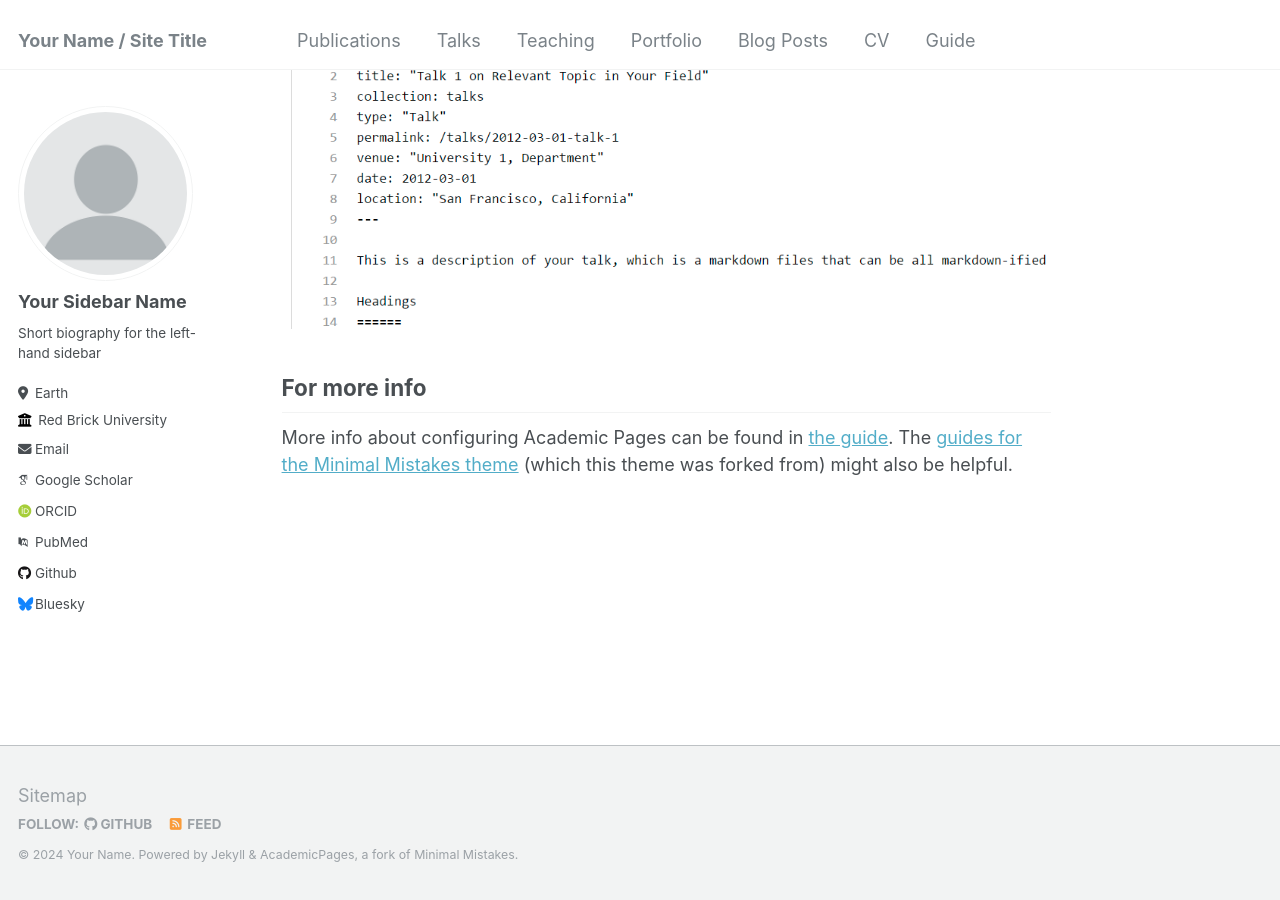
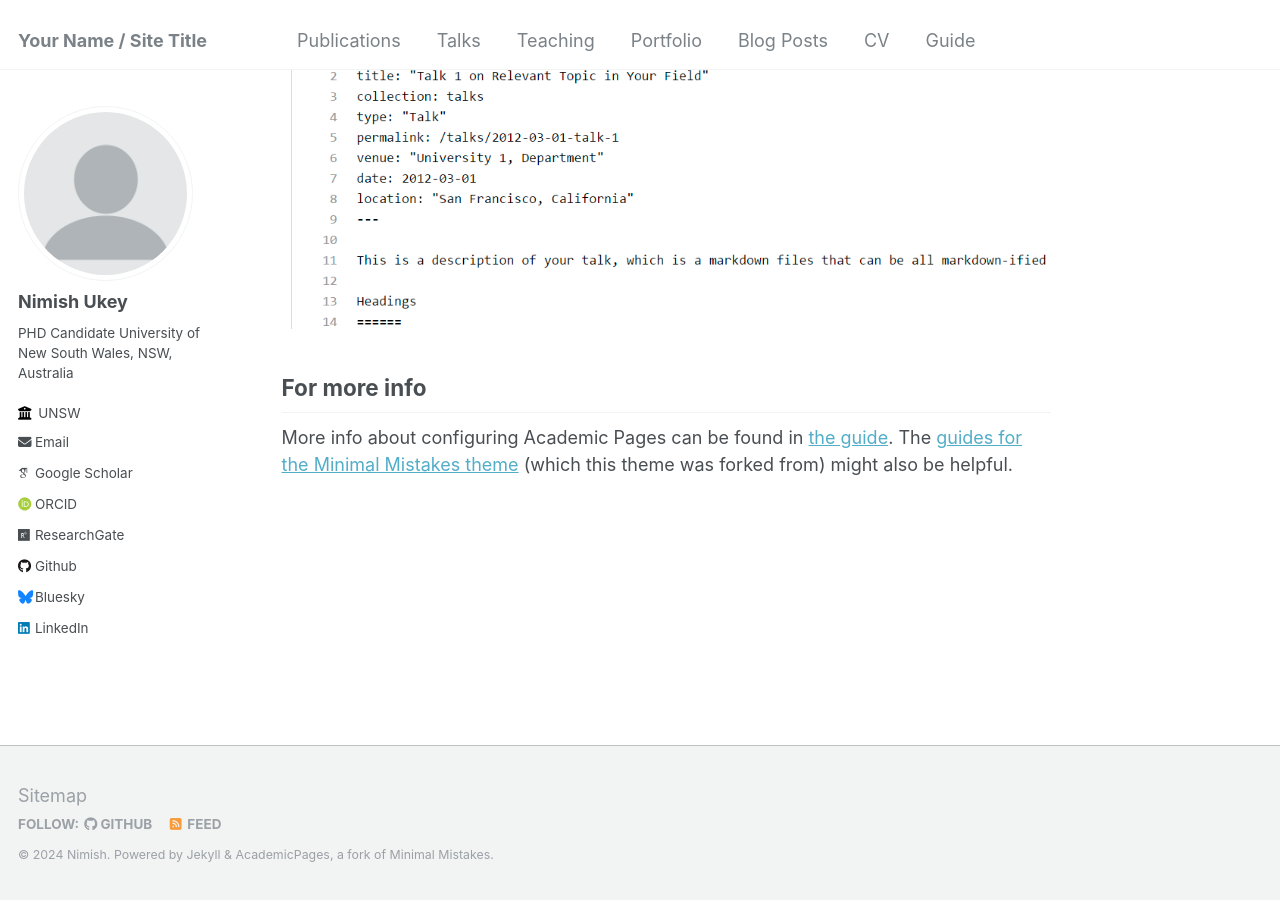
Before and after one commit to nimishukey/nimishukey.github.io, a Jekyll site: the page built from _pages/about.md, in a window 1280 px wide and 900 px high, scrolled down 2660 px. Built offline with Jekyll 4.4.1, drawn with Linux system fonts in a browser that asks for light colours; some web fonts are replaced.

Commit message:
Update _config.yml

```diff
--- a/_config.yml
+++ b/_config.yml
@@ -10,9 +10,9 @@
 locale                   : "en-US"
 title                    : "Your Name / Site Title"
 title_separator          : "-"
-name                     : &name "Your Name"
+name                     : &name "Nimish"
 description              : &description "personal description"
-url                      : https://academicpages.github.io # the base hostname & protocol for your site e.g. "https://mmistakes.github.io"
+url                      : https://nimishukey.github.io # the base hostname & protocol for your site e.g. "https://mmistakes.github.io"
 baseurl                  : "" # the subpath of your site, e.g. "/blog"
 repository               : "academicpages/academicpages.github.io"
 
@@ -22,22 +22,22 @@ repository               : "academicpages/academicpages.github.io"
 author:
   # Biographic information
   avatar           : "profile.png"
-  name             : "Your Sidebar Name"
+  name             : "Nimish Ukey"
   pronouns         : # example: "she/her"
-  bio              : "Short biography for the left-hand sidebar"
-  location         : "Earth"
-  employer         : "Red Brick University"
+  bio              : "PHD Candidate University of New South Wales, NSW, Australia"
+  #location         : "Earth"
+  employer         : "UNSW"
   uri              : # URL
-  email            : "none@example.org"
+  email            : "n.ukey@unsw.edu.au"
 
   # Academic websites
-  arxiv            : # URL - Update with the correct link to your profile
-  googlescholar    : "https://scholar.google.com/citations?user=PS_CX0AAAAAJ"
-  impactstory      : # URL
-  orcid            : "http://orcid.org/yourorcidurl"
+  #arxiv            : # URL - Update with the correct link to your profile
+  googlescholar    : "https://scholar.google.com.au/citations?user=zOsfTjIAAAAJ&hl=en"
+  #impactstory      : # URL
+  orcid            : "https://orcid.org/my-orcid?orcid=0000-0002-0600-8543"
   semantic         : # URL
-  pubmed           : "https://www.ncbi.nlm.nih.gov/pubmed/?term=john+snow"
-  researchgate     : # URL
+  #pubmed           : "https://www.ncbi.nlm.nih.gov/pubmed/?term=john+snow"
+  researchgate     : "https://www.researchgate.net/profile/Nimish-Ukey"
 
   # Repositories and software development
   bitbucket        : # Username - Update with your username on the site
@@ -57,7 +57,7 @@ author:
   keybase          : # Username
   instagram        : # Username
   lastfm           : # Username
-  linkedin         : # Username
+  linkedin         : "nimishukey"
   mastodon         : # URL
   medium           : # URL
   pinterest        : # Username
```
